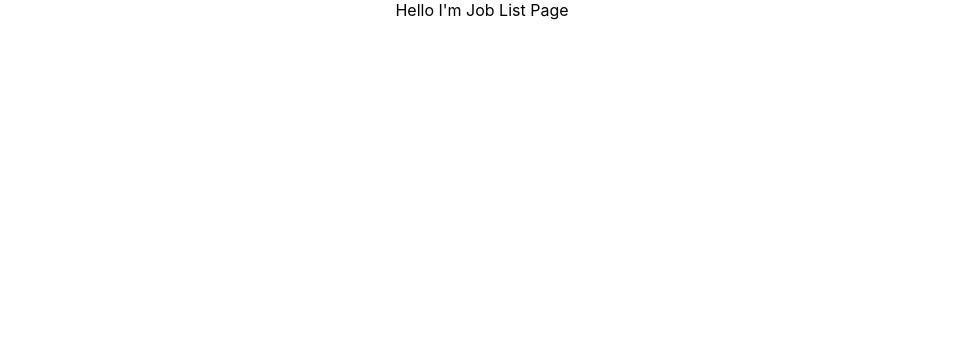
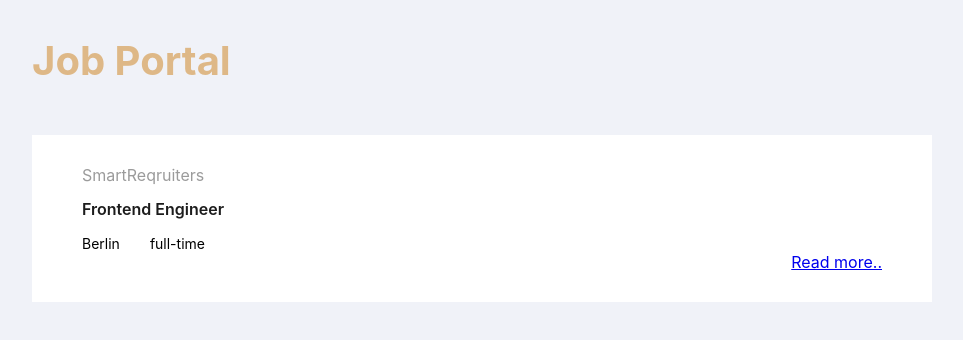
Before and after one commit to anishacarol/job-portal, a React (Create React App) app: page / in a window 1280 px wide. Shown: the top 340 px of the page, without its empty margins (158-1121 px from the left). Built offline with nearby package versions, Linux system fonts and the light colour scheme.

Commit message:
Create new JobCard component

```diff
--- a/package.json
+++ b/package.json
@@ -9,7 +9,8 @@
     "react": "^16.13.1",
     "react-dom": "^16.13.1",
     "react-router-dom": "^5.2.0",
-    "react-scripts": "3.4.1"
+    "react-scripts": "3.4.1",
+    "styled-components": "^5.1.1"
   },
   "scripts": {
     "start": "react-scripts start",
--- a/src/App.js
+++ b/src/App.js
@@ -2,12 +2,15 @@ import React from "react";
 import { BrowserRouter, Route, Switch } from "react-router-dom";
 import JobDetailsPage from "../src/pages/JobDetailsPage/JobDetailsPage";
 import JobListPage from "../src/pages/JobListPage/JobListPage";
-import "./App.css";
+import * as Styled from "./App.styles";
 
 function App() {
   return (
-    <div className="App">
+    <Styled.App>
       <BrowserRouter>
+        <Styled.Header>
+          <h1>Job Portal</h1>
+        </Styled.Header>
         <Switch>
           <Route path="/job-list">
             <JobListPage />
@@ -20,7 +23,7 @@ function App() {
           </Route>
         </Switch>
       </BrowserRouter>
-    </div>
+    </Styled.App>
   );
 }
 
--- /dev/null
+++ b/src/App.styles.js
@@ -0,0 +1,19 @@
+import styled from "styled-components";
+
+export const App = styled.div`
+  width: 900px;
+  margin: 0 auto;
+  @media (max-width: 768px) {
+    width: 98%;
+    margin: 0 1%;
+  }
+`;
+export const Header = styled.header`
+  height: 120px;
+  display: flex;
+  align-items: center;
+  h1 {
+    font-size: 40px;
+    color: burlywood;
+  }
+`;
--- /dev/null
+++ b/src/components/JobCard/JobCard.js
@@ -0,0 +1,21 @@
+import React from "react";
+import { Link } from "react-router-dom";
+import * as Styled from "./JobCard.styles";
+
+const JobCard = () => {
+  return (
+    <Styled.JobCard>
+      <Styled.Company>SmartReqruiters</Styled.Company>
+      <Styled.JobTitle>Frontend Engineer</Styled.JobTitle>
+      <Styled.Information>
+        <span>Berlin</span>
+        <span>full-time</span>
+      </Styled.Information>
+      <Styled.LinkHolder>
+        <Link to="job-list">Read more..</Link>
+      </Styled.LinkHolder>
+    </Styled.JobCard>
+  );
+};
+
+export default JobCard;
--- /dev/null
+++ b/src/components/JobCard/JobCard.styles.js
@@ -0,0 +1,60 @@
+import styled from "styled-components";
+
+export const JobCard = styled.div`
+  min-height: 90px;
+  background: #fff;
+  padding: 30px 50px;
+  display: flex;
+  flex-direction: column;
+  margin-top: 15px;
+  &:hover {
+    box-shadow: rgba(0, 0, 0, 0.2) 0px 8px 24px;
+  }
+`;
+
+export const Company = styled.span`
+  display: block;
+  color: rgb(155, 155, 155);
+  margin-bottom: 14px;
+`;
+
+export const JobTitle = styled.span`
+  display: block;
+  color: rgb(28, 28, 28);
+  color: rgb(28, 28, 28);
+  font-weight: 600;
+  margin-bottom: 16px;
+  font-size: 16px;
+`;
+
+export const Information = styled.div`
+  display: flex;
+  @media (max-width: 768px) {
+    flex-direction: column;
+    span {
+      margin-bottom: 30px;
+    }
+  }
+  span {
+    font-size: 14px;
+    font-weight: 400;
+    display: flex;
+    align-items: center;
+    margin-right: 30px;
+    svg {
+      margin-right: 10px;
+    }
+  }
+`;
+
+export const LinkHolder = styled.div`
+  align-self: flex-end;
+  @media (max-width: 768px) {
+    display: flex;
+    width: 100%;
+    text-align: center;
+    a {
+      width: 100%;
+    }
+  }
+`;
--- a/src/index.css
+++ b/src/index.css
@@ -1,13 +1,14 @@
 body {
   margin: 0;
-  font-family: -apple-system, BlinkMacSystemFont, 'Segoe UI', 'Roboto', 'Oxygen',
-    'Ubuntu', 'Cantarell', 'Fira Sans', 'Droid Sans', 'Helvetica Neue',
+  font-family: -apple-system, BlinkMacSystemFont, "Segoe UI", "Roboto", "Oxygen",
+    "Ubuntu", "Cantarell", "Fira Sans", "Droid Sans", "Helvetica Neue",
     sans-serif;
   -webkit-font-smoothing: antialiased;
   -moz-osx-font-smoothing: grayscale;
+  background-color: #f0f2f8 !important;
 }
 
 code {
-  font-family: source-code-pro, Menlo, Monaco, Consolas, 'Courier New',
+  font-family: source-code-pro, Menlo, Monaco, Consolas, "Courier New",
     monospace;
 }
--- a/src/pages/JobListPage/JobListPage.js
+++ b/src/pages/JobListPage/JobListPage.js
@@ -1,7 +1,12 @@
 import React from "react";
+import JobCard from "../../components/JobCard/JobCard";
 
 const JobListPage = () => {
-  return <>Hello I'm Job List Page</>;
+  return (
+    <div>
+      <JobCard />
+    </div>
+  );
 };
 
 export default JobListPage;
```
Also changed, not shown: 1 other file (tests, documents, lock files or other folders).
